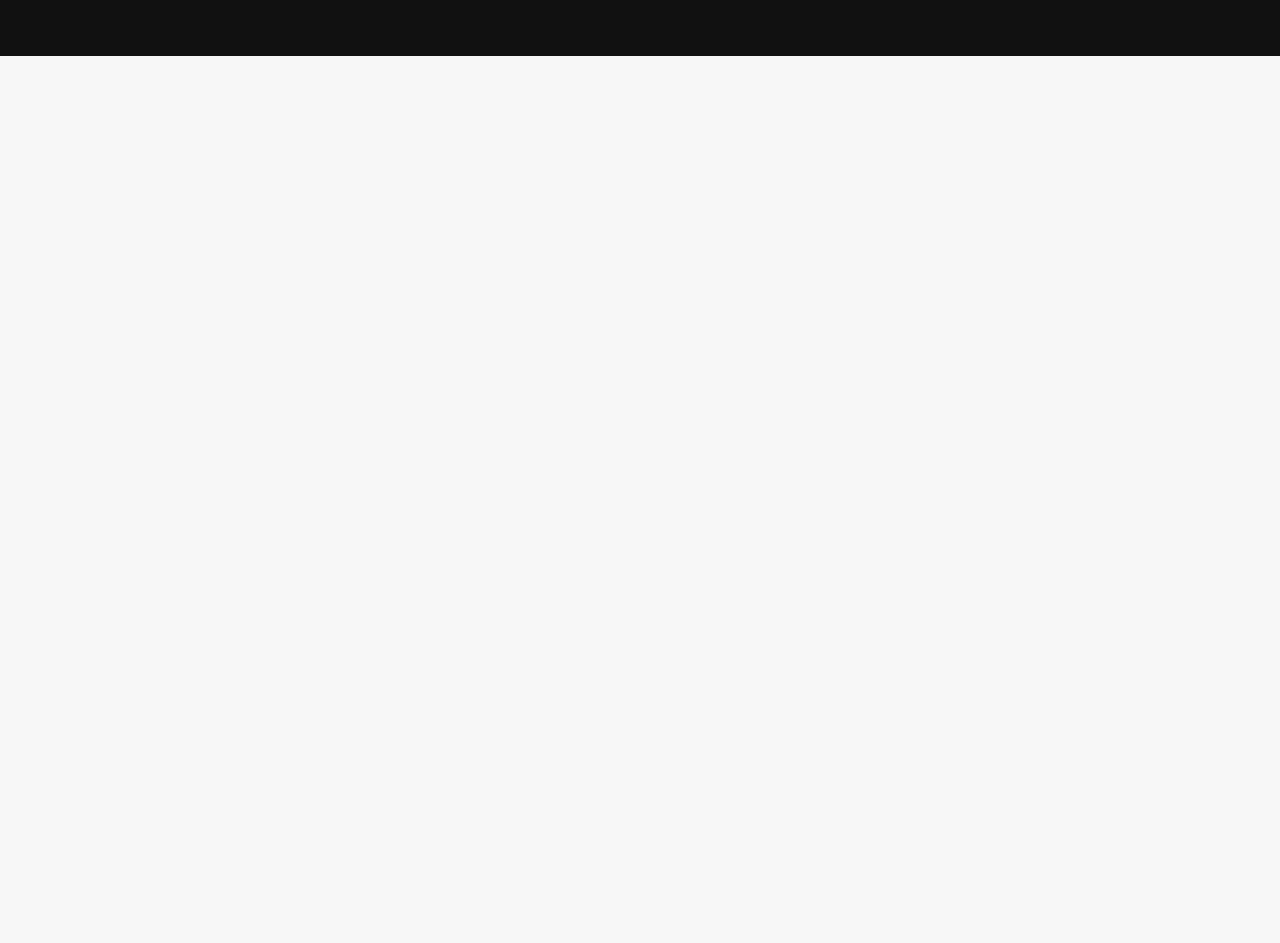
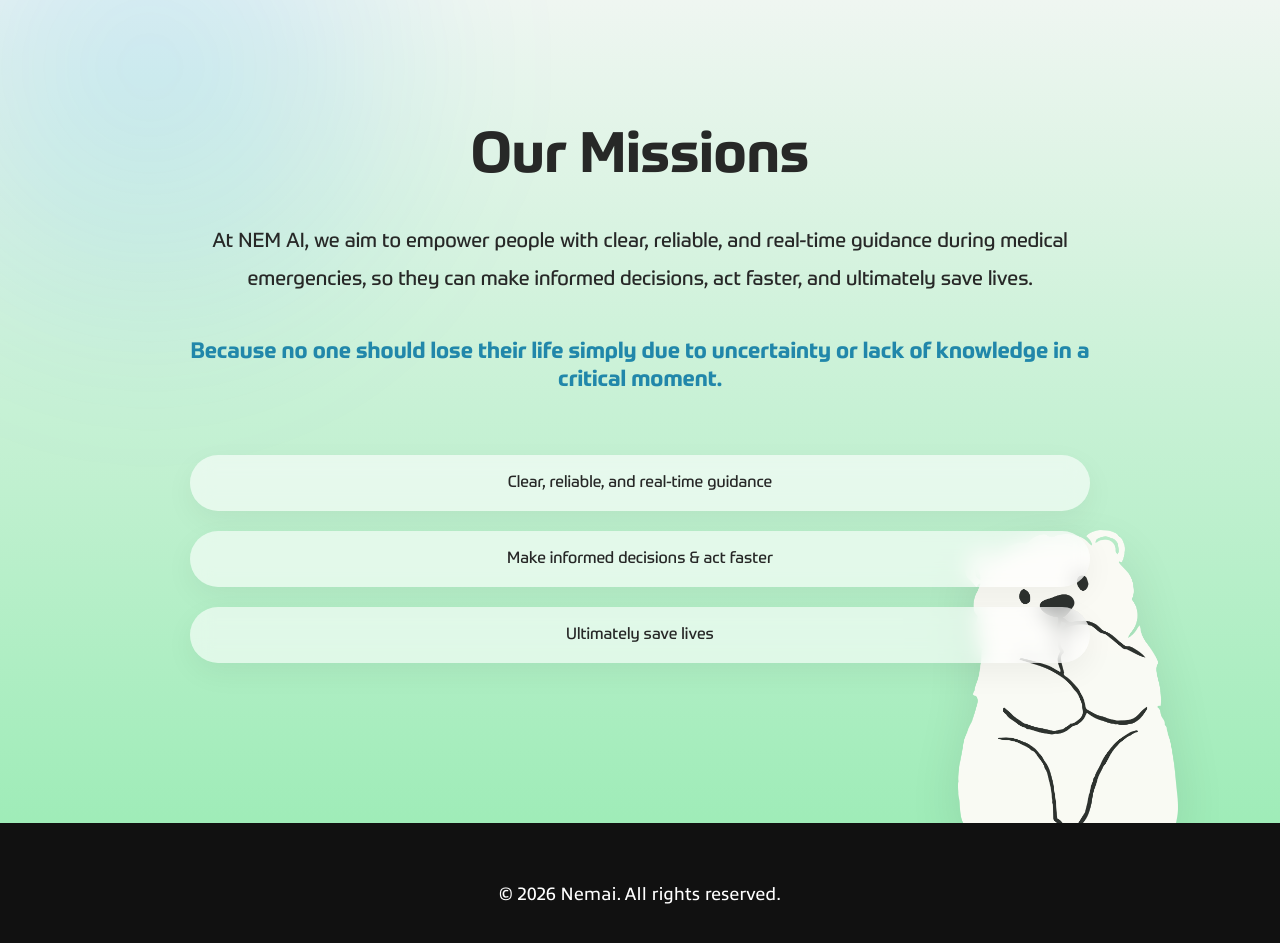
Before and after one commit to ceonemai/nemai, a React (Vite) app in the folder nemai/: page / in a window 1280 px wide. Shown: the part 1683-2626 px from the top of the page. Before the commit the page ends 1739 px from the top, so only its background shows below. Built offline with nearby package versions, Linux system fonts and the light colour scheme.

Commit message:
feat: Mission landing page

```diff
--- a/nemai/src/App.jsx
+++ b/nemai/src/App.jsx
@@ -2,6 +2,7 @@
 import Hero from "./components/Hero/Hero";
 import Footer from "./components/Footer/Footer";
 import WhyNEM from "./components/WhyNEM/WhyNEM";
+import Mission from "./components/Mission/Mission";
 
 function App() {
   return (
@@ -16,6 +17,10 @@
       <WhyNEM />
     </section>
 
+    <section id="mission">
+      <Mission />
+    </section>
+
     <Footer />
   </>
   );
--- /dev/null
+++ b/nemai/src/components/Mission/Mission.css
@@ -0,0 +1,101 @@
+.mission-alt {
+    position: relative;
+    min-height: 100vh;
+    padding: 160px 8%;
+    background: linear-gradient(
+        180deg,
+        var(--brand-light),
+        var(--secondary-mint)
+    );
+    display: flex;
+    justify-content: center;
+    align-items: center;
+    text-align: center;
+    overflow: hidden;
+    font-family: "Prometo", sans-serif;
+}
+
+.mission-center {
+    max-width: 900px;
+    position: relative;
+    z-index: 2;
+}
+
+.mission-center h2 {
+    font-size: 3.5rem;
+    font-weight: 700;
+    margin-bottom: 30px;
+}
+
+.mission-main {
+    font-size: 20px;
+    line-height: 1.9;
+    margin-bottom: 40px;
+    opacity: 0.9;
+}
+
+.mission-highlight {
+    font-size: 22px;
+    font-weight: 600;
+    color: var(--primary-teal);
+    margin-bottom: 60px;
+}
+
+.mission-pillars {
+    display: flex;
+    flex-direction: column;
+    gap: 20px;
+}
+
+.mission-pillars div {
+    background: rgba(255, 255, 255, 0.6);
+    padding: 18px 30px;
+    border-radius: 50px;
+    backdrop-filter: blur(10px);
+    font-size: 16px;
+    box-shadow: 0 10px 30px rgba(0, 0, 0, 0.05);
+    transition: 0.3s ease;
+}
+
+.mission-pillars div:hover {
+    transform: translateY(-4px);
+    box-shadow: 0 20px 40px rgba(0, 150, 255, 0.15);
+}
+
+/* Mascot Floating */
+.mission-mascot {
+    position: absolute;
+    bottom: -20px;
+    right: 8%;
+    width: 220px;
+    opacity: 0.95;
+    z-index: 1;
+}
+
+.mission-mascot {
+    filter: drop-shadow(0 20px 30px rgba(0,0,0,0.1));
+}
+
+/* Soft ambient glow */
+.mission-alt::before {
+    content: "";
+    position: absolute;
+    width: 700px;
+    height: 700px;
+    background: radial-gradient(
+        circle,
+        rgba(0, 150, 255, 0.15),
+        transparent 70%
+    );
+    top: -200px;
+    left: -200px;
+    filter: blur(60px);
+}
+
+
+/* Responsive */
+@media (max-width: 1024px) {
+    .mission-mascot {
+        display: none;
+    }
+}
--- /dev/null
+++ b/nemai/src/components/Mission/Mission.jsx
@@ -0,0 +1,58 @@
+import "./Mission.css";
+import { motion } from "framer-motion";
+import mascot from "../../assets/images/mascots/Mascott NEM-86.png"; // เปลี่ยน path ตามของคุณ
+
+function Mission() {
+
+    return (
+        <section className="mission-alt" id="mission">
+
+            {/* FLOATING MASCOT */}
+            <motion.img
+                src={mascot}
+                alt="NEM Mascot"
+                className="mission-mascot"
+                animate={{ y: [0, -15, 0] }}
+                transition={{ duration: 4, repeat: Infinity }}
+            />
+
+            <div className="mission-center">
+
+                <motion.h2
+                    initial={{ opacity: 0, y: 40 }}
+                    whileInView={{ opacity: 1, y: 0 }}
+                    transition={{ duration: 0.8 }}
+                >
+                    Our Missions
+                </motion.h2>
+
+                <motion.p
+                    className="mission-main"
+                    initial={{ opacity: 0, y: 40 }}
+                    whileInView={{ opacity: 1, y: 0 }}
+                    transition={{ duration: 0.8, delay: 0.2 }}
+                >
+                    At NEM AI, we aim to empower people with clear, reliable, and real-time guidance during medical emergencies, so they can make informed decisions, act faster, and ultimately save lives.
+                </motion.p>
+
+                <motion.div
+                    className="mission-highlight"
+                    initial={{ opacity: 0 }}
+                    whileInView={{ opacity: 1 }}
+                    transition={{ duration: 1, delay: 0.4 }}
+                >
+                    Because no one should lose their life simply due to uncertainty or lack of knowledge in a critical moment.
+                </motion.div>
+
+                <div className="mission-pillars">
+                    <div>Clear, reliable, and real-time guidance</div>
+                    <div>Make informed decisions & act faster</div>
+                    <div>Ultimately save lives</div>
+                </div>
+
+            </div>
+        </section>
+    );
+}
+
+export default Mission;
--- a/nemai/src/components/WhyNEM/WhyNEM.css
+++ b/nemai/src/components/WhyNEM/WhyNEM.css
@@ -133,7 +133,6 @@
 /* ทำให้ content อยู่เหนือ glow */
 .why-wrapper {
         font-family: "Prometo", sans-serif;
-
     position: relative;
     z-index: 1;
 }
```
